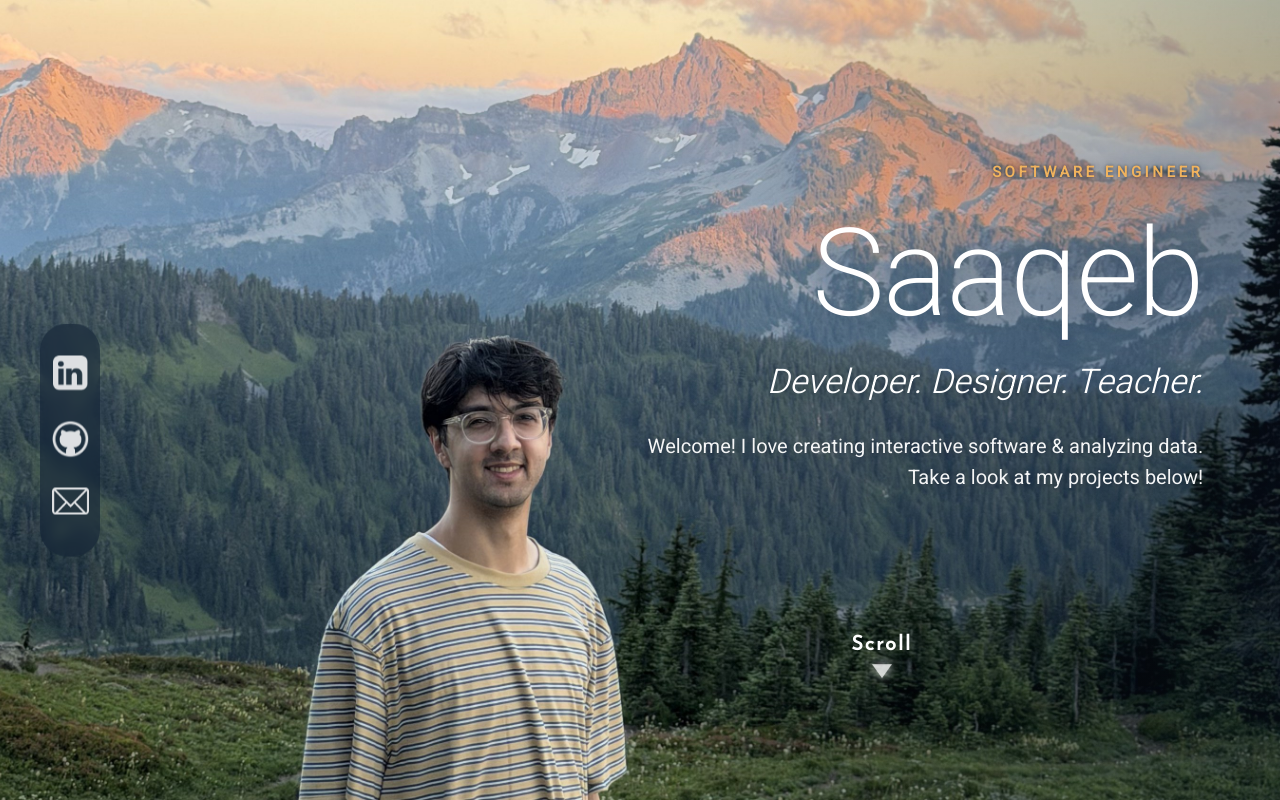
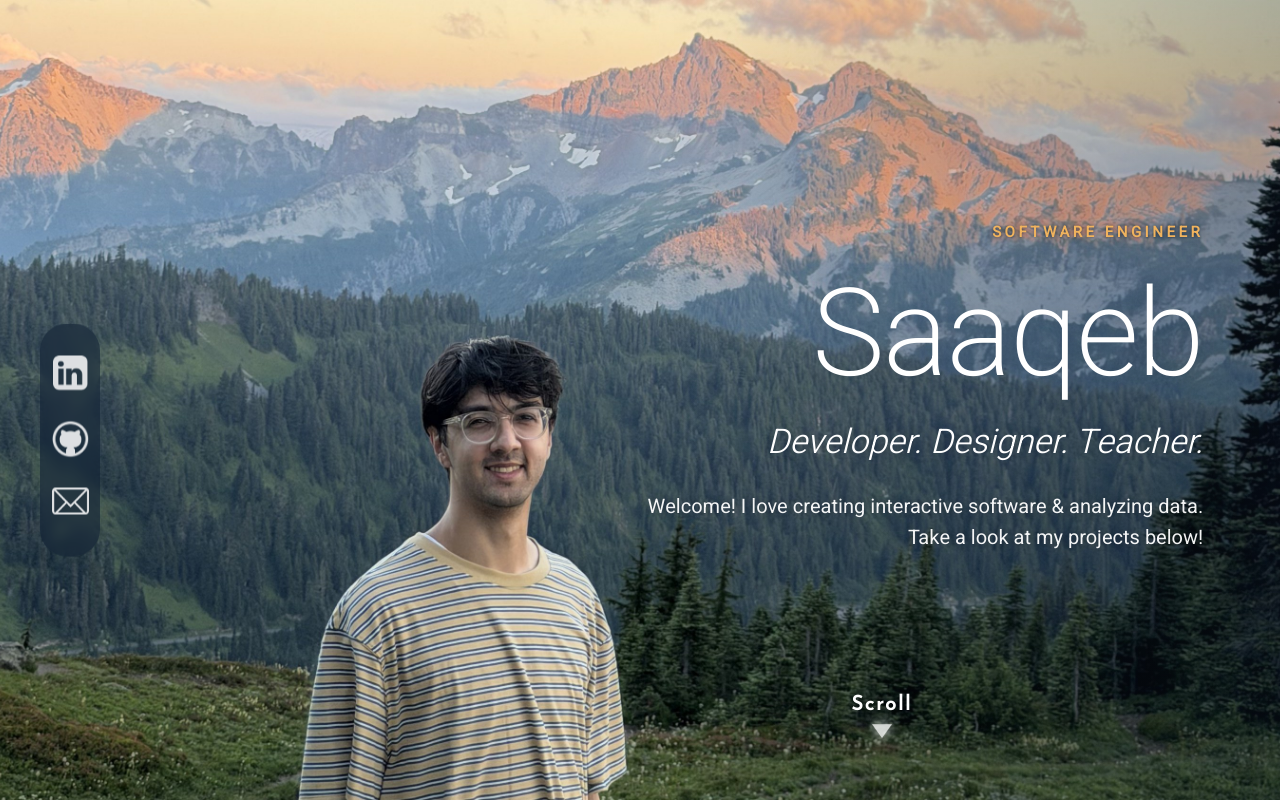
Before and after one commit to saaqebs/saaqebs.com, a React (Create React App) app: page / in a window 1280 px wide. Shown: the top 800 px of the page. Built offline with nearby package versions, Linux system fonts and the light colour scheme.

Commit message:
Combo: lower desktop intro block to 60% so the gold eyebrow sits on the dark ridge band

```diff
--- a/src/pages/home/opening/styles/intro.module.scss
+++ b/src/pages/home/opening/styles/intro.module.scss
@@ -8,7 +8,9 @@
   right: 6vw;
 
   position: absolute;
-  top: 52.5%;
+  /* Lowered from 52.5% (Saaqeb's pick, Oct 29, 2026) so the amber eyebrow
+     lands on the darker ridge band of the hero photo instead of the peak */
+  top: 60%;
   transform: translateY(-50%);
 
   .intro {
```
